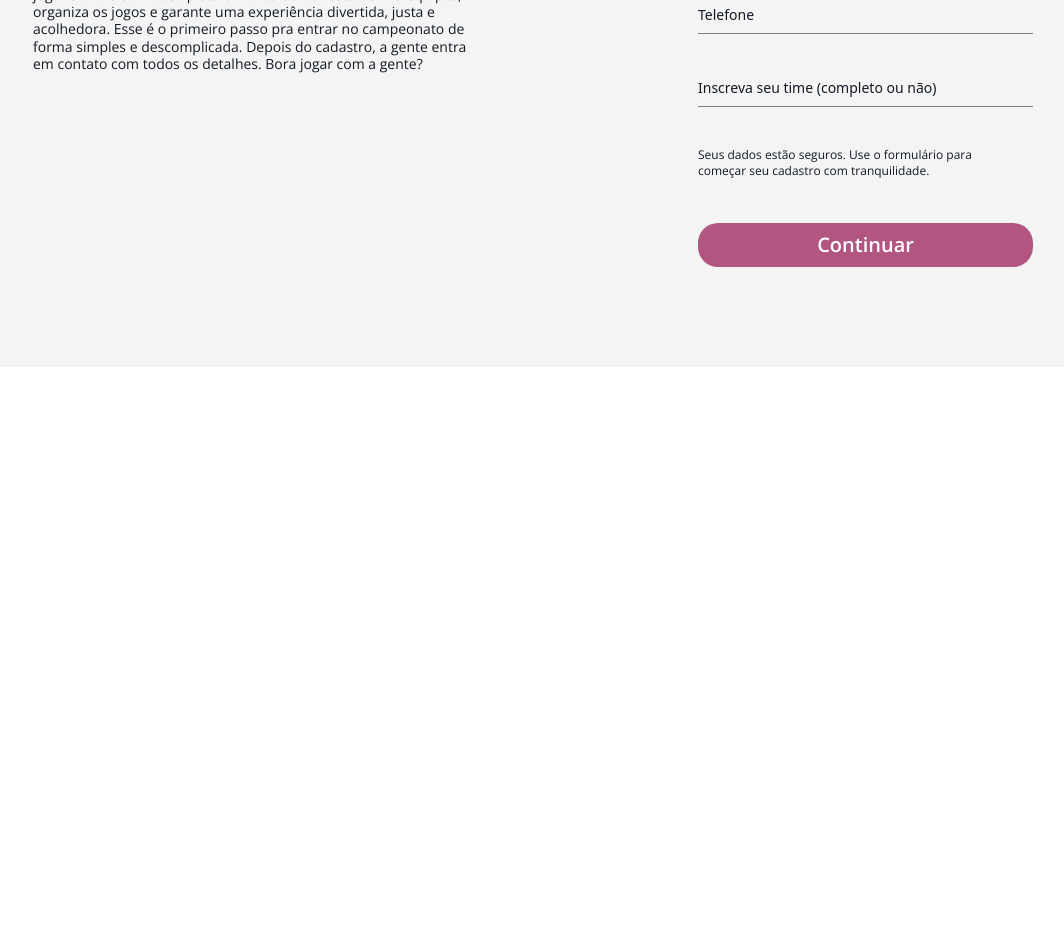
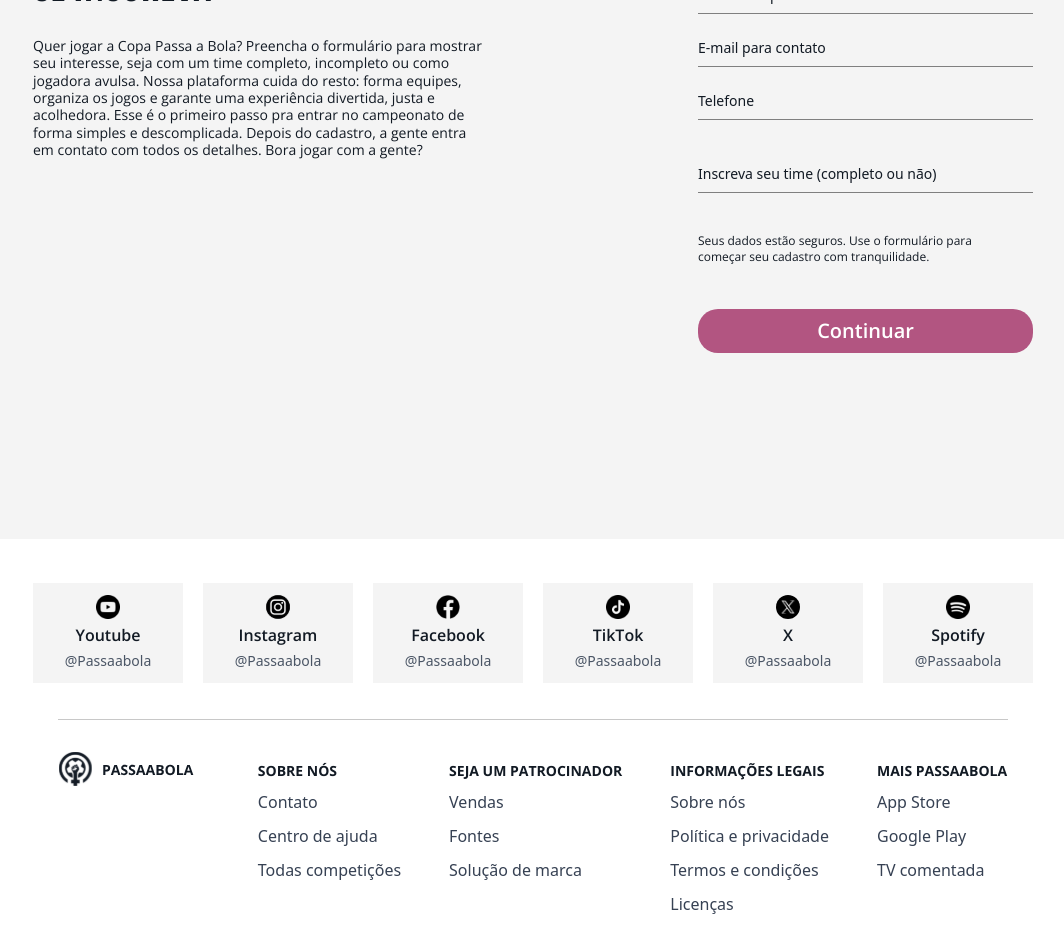
Before and after one commit to Augusto-Valerio/Passa-a-Bola, a React (Vite) app: page / in a window 1280 px wide. Shown: the part 2701-3653 px from the top of the page, without its empty margins (107-1171 px from the left). Before the commit the page ends 3068 px from the top, so only its background shows below. Built offline with nearby package versions, Linux system fonts and the light colour scheme.

Commit message:
feat: integrate Footer component into Home page

```diff
--- a/src/pages/Home/Home.jsx
+++ b/src/pages/Home/Home.jsx
@@ -2,6 +2,7 @@ import Hero from "../../components/Hero";
 import Stats from "../../components/Stats";
 import Benefits from "../../components/Benefits";
 import Form from "../../components/Form";
+import Footer from "../../components/Footer";
 
 import Img1 from "../../assets/img1.png";
 import Img2 from "../../assets/img2.png";
@@ -169,7 +170,7 @@ export default function Home() {
         </div>
       </section>
 
-      <section id="form" className="bg-off-white py-[100px]">
+      <section id="form" className="bg-off-white py-[186px]">
         <div
           id="form-container"
           className="max-w-[62.5em] px-[2.375rem] mx-auto flex flex-col gap-12 lg:flex-row lg:px-[0]"
@@ -202,6 +203,10 @@ export default function Home() {
           <Form />
         </div>
       </section>
+
+      <footer>
+        <Footer />
+      </footer>
     </>
   );
 }
```
